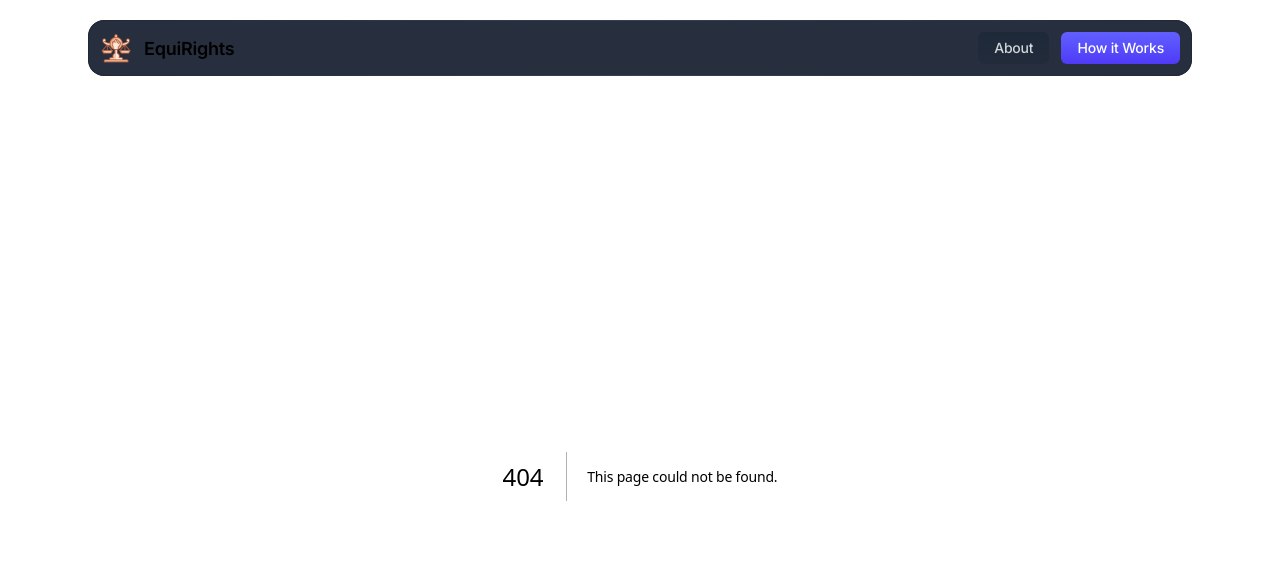
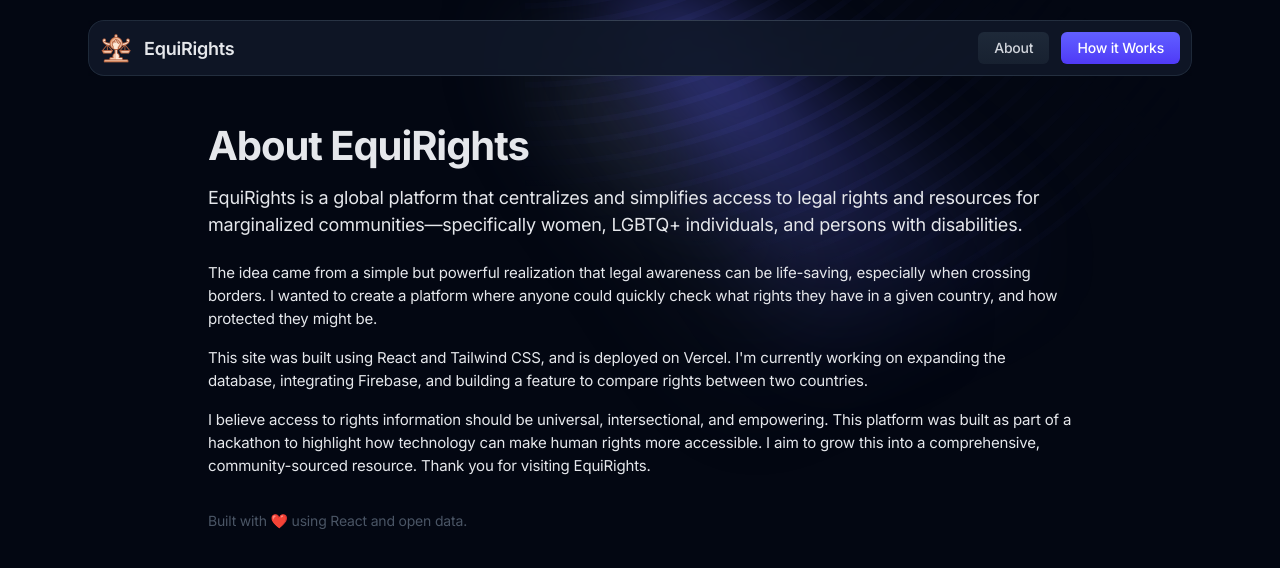
Before and after one commit to vams-skn/equirights, a Next.js app: page /about in a window 1280 px wide. Before the commit this address had no page. Shown: the top 568 px of the page. Built offline with nearby package versions, Linux system fonts and the light colour scheme.

Commit message:
updates about page

```diff
--- /dev/null
+++ b/app/about/page.tsx
@@ -0,0 +1,16 @@
+export const metadata = {
+  title: "About EquiRights",
+  description: "a global legislations aggregator and navigator for marginalised communities",
+};
+
+import PageIllustration from "@/components/page-illustration";
+import About from "@/components/about";
+
+export default function Search() {
+  return (
+    <>
+      <PageIllustration />
+      <About />
+    </>
+  );
+}
--- /dev/null
+++ b/components/about.tsx
@@ -0,0 +1,24 @@
+const About = () => {
+  return (
+    <div className="max-w-4xl mx-auto px-4 py-12">
+      <h1 className="text-4xl font-bold mb-4">About EquiRights</h1>
+      <p className="text-lg mb-6">
+        EquiRights is a global platform that centralizes and simplifies access to legal rights and resources for marginalized communities—specifically women, LGBTQ+ individuals, and persons with disabilities.
+      </p>
+      <p className="mb-4">
+        The idea came from a simple but powerful realization that legal awareness can be life-saving, especially when crossing borders. I wanted to create a platform where anyone could quickly check what rights they have in a given country, and how protected they might be.
+      </p>
+      <p className="mb-4">
+        This site was built using React and Tailwind CSS, and is deployed on Vercel. I'm currently working on expanding the database, integrating Firebase, and building a feature to compare rights between two countries.
+      </p>
+      <p className="mb-4">
+        I believe access to rights information should be universal, intersectional, and empowering. This platform was built as part of a hackathon to highlight how technology can make human rights more accessible. I aim to grow this into a comprehensive, community-sourced resource. Thank you for visiting EquiRights.
+      </p>
+      <p className="text-sm text-gray-600 mt-8">
+        Built with ❤️ using React and open data.
+      </p>
+    </div>
+  );
+};
+
+export default About;
```
